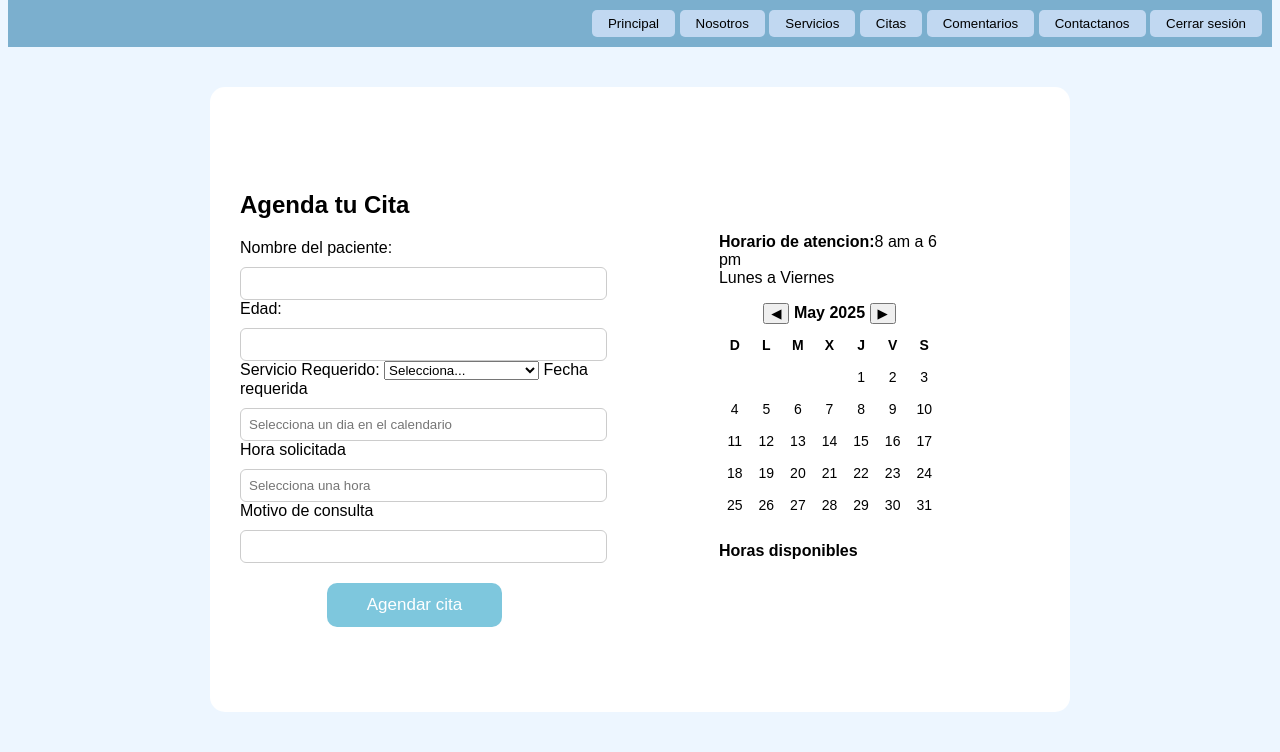
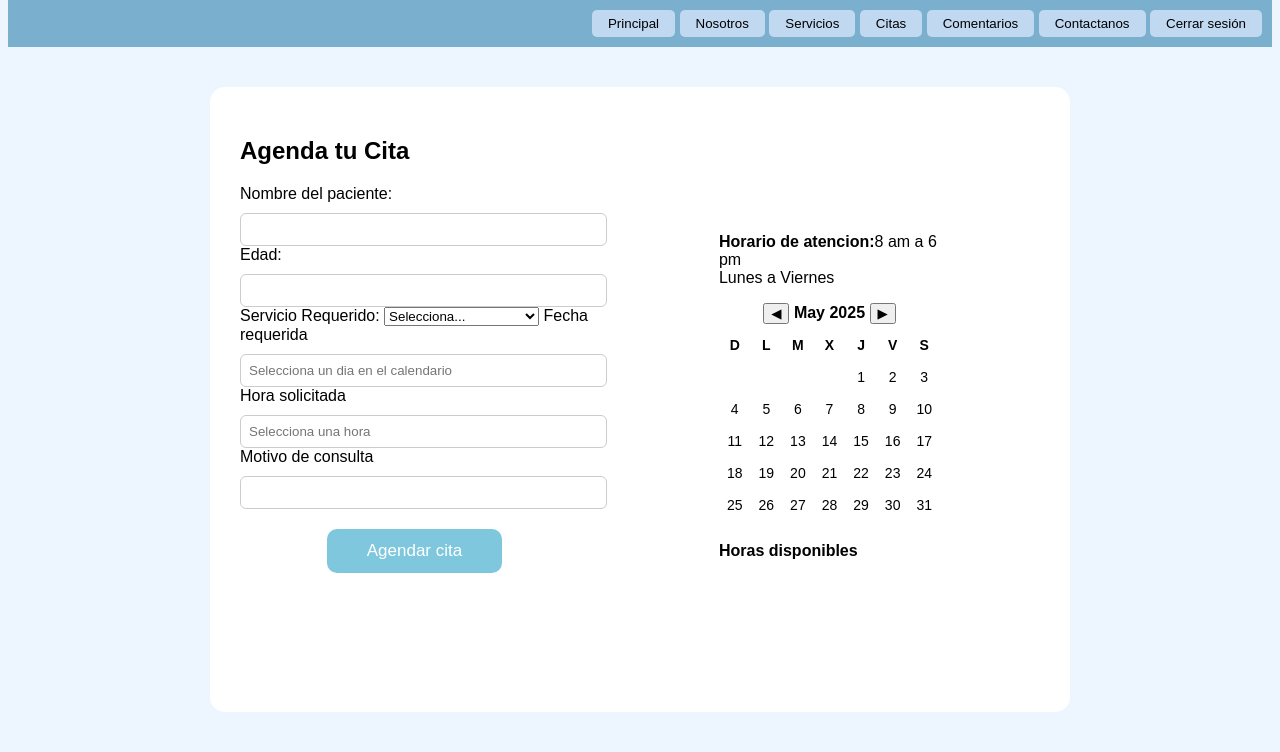
Before and after one commit to AngelRicardoGarzaGalvan/PIA, a PHP site: page /cliente/citas.html in a window 1280 px wide. Shown: the part 133-885 px from the top of the page. Run offline with PHP 8.4, Linux system fonts and the light colour scheme.

Commit message:
Se agrego un flex-start para que el texto izquierdo no se mueva

```diff
--- a/css/style_cliente.css
+++ b/css/style_cliente.css
@@ -126,3 +126,6 @@
   max-width: 250px; /* o el tamaño que necesites */
   height: auto;
 }
+.login-box2 .row {
+  align-items: flex-start;
+}
```
